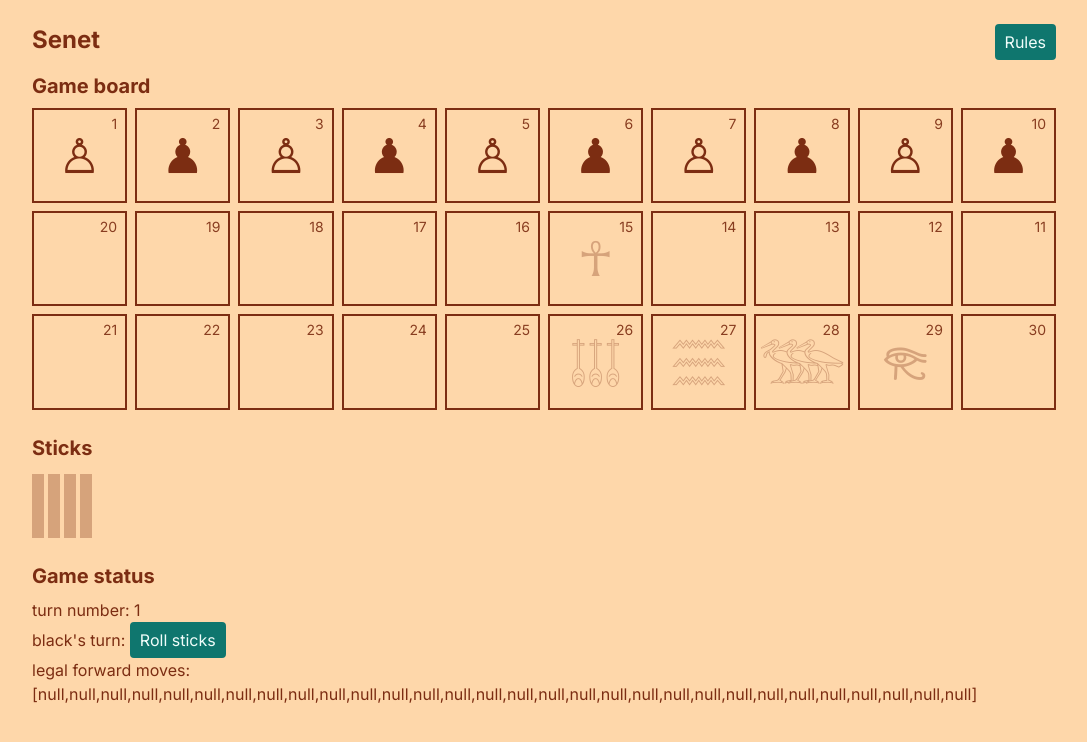
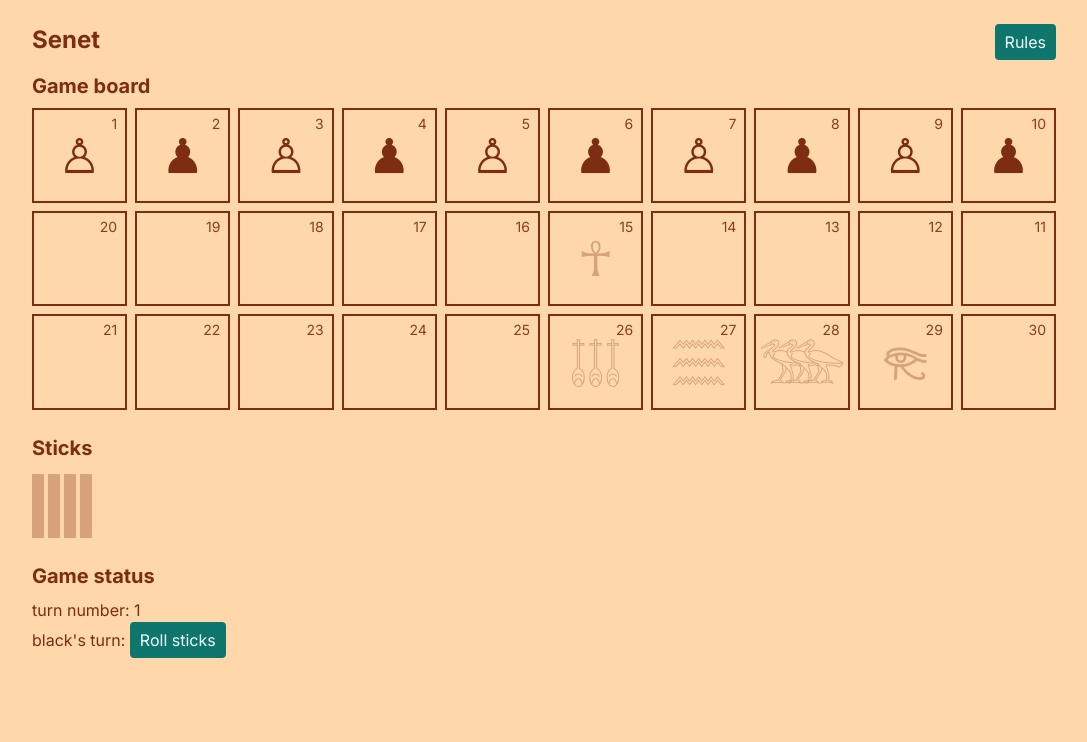
Before and after one commit to aqandrew/senet, a Next.js app: page / in a window 1280 px wide. Shown: the top 742 px of the page, without its empty margins (96-1183 px from the left). Built offline with nearby package versions, Linux system fonts and the light colour scheme.

Commit message:
feat: comment out legalForwardMoves

```diff
--- a/src/app/SenetGame.tsx
+++ b/src/app/SenetGame.tsx
@@ -102,7 +102,7 @@ export default function SenetGame() {
 						<button onClick={rollSticks}>Roll sticks</button>
 					)}
 				</p>
-				<p>legal forward moves: {JSON.stringify(legalForwardMoves)}</p>
+				{/* <p>legal forward moves: {JSON.stringify(legalForwardMoves)}</p> */}
 			</section>
 		</>
 	);
```
